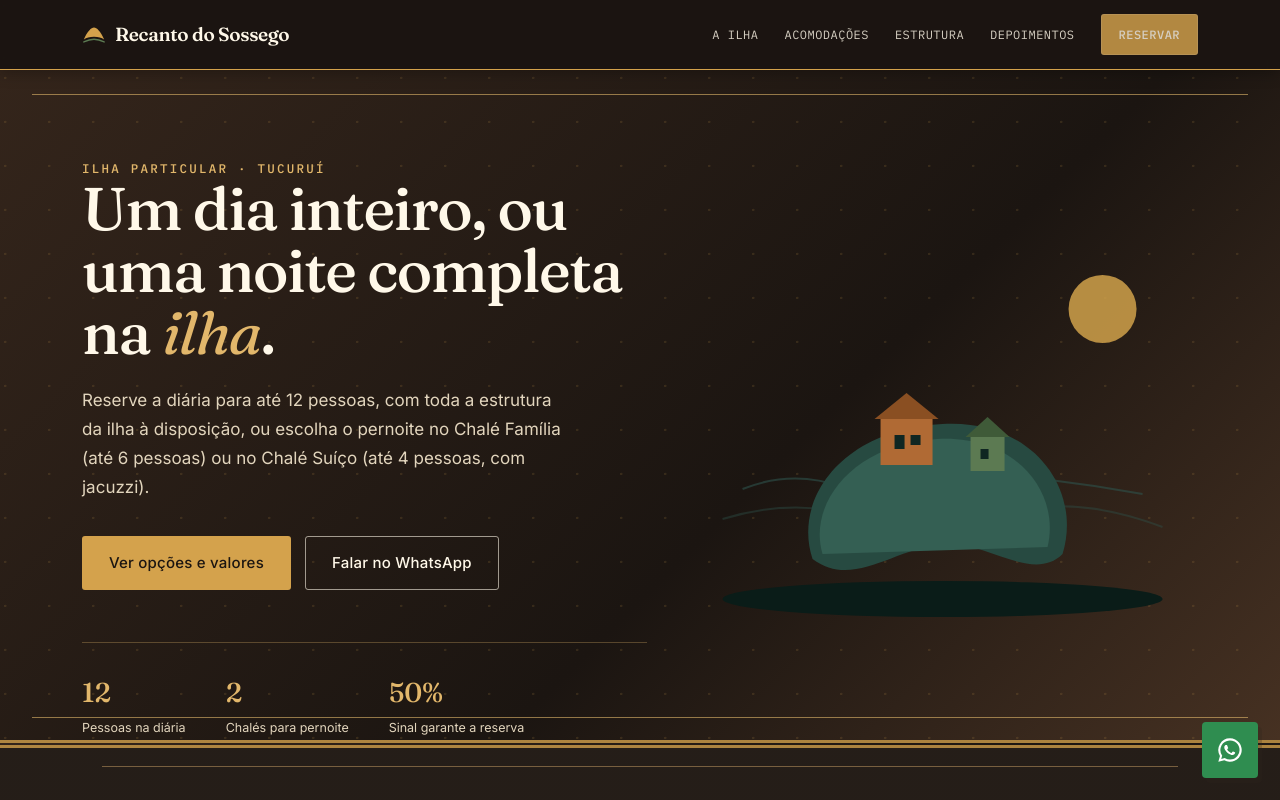
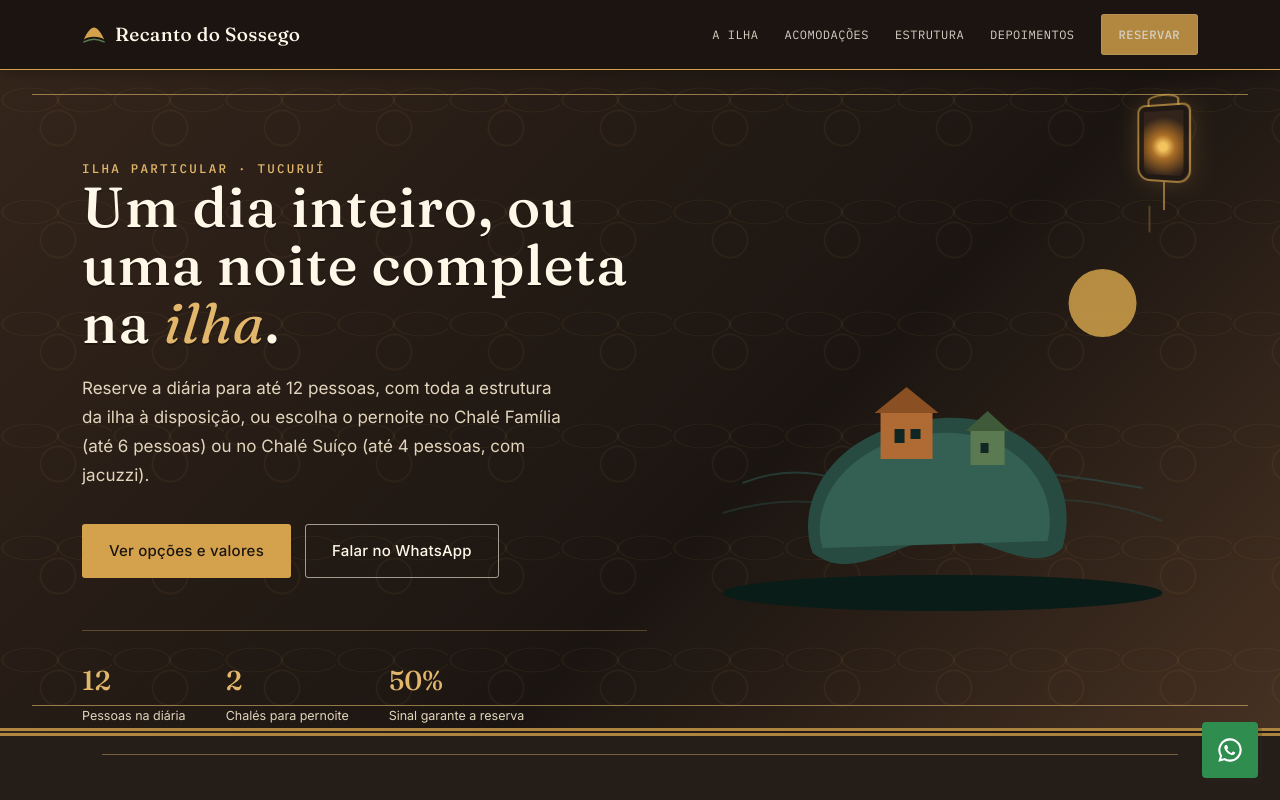
Before and after one commit to fd4ymvtrz5-glitch/recanto-do-sossego, a plain HTML site: page index.html in a window 1280 px wide. Shown: the top 800 px of the page. Drawn offline with Linux system fonts and the light colour scheme; a web font is replaced by a local one.

Commit message:
Refine vintage visual identity
Add western display typography, subtle damask-inspired patterning, and CSS lantern ornaments while preserving the existing reservation experience.

Co-authored-by: Copilot App <223556219+Copilot@users.noreply.github.com>

```diff
--- a/index.html
+++ b/index.html
@@ -7,7 +7,7 @@
 <meta name="description" content="Ilha particular no Lago de Tucuruí. Diária para até 12 pessoas ou pernoite no Chalé Família e no Chalé Suíço. Reserve pelo WhatsApp.">
 <link rel="preconnect" href="https://fonts.googleapis.com">
 <link rel="preconnect" href="https://fonts.gstatic.com" crossorigin>
-<link href="https://fonts.googleapis.com/css2?family=Fraunces:ital,opsz,wght@0,9..144,300;0,9..144,500;0,9..144,600;1,9..144,400;1,9..144,500&family=Inter:wght@400;500;600&family=IBM+Plex+Mono:wght@400;500&display=swap" rel="stylesheet">
+<link href="https://fonts.googleapis.com/css2?family=Fraunces:ital,opsz,wght@0,9..144,300;0,9..144,500;0,9..144,600;1,9..144,400;1,9..144,500&family=Inter:wght@400;500;600&family=IBM+Plex+Mono:wght@400;500&family=Rye&display=swap" rel="stylesheet">
 <style>
   :root{
     --ink:#0F2622;
@@ -618,6 +618,64 @@
   .footer-logo,.footer-links a:hover{color:var(--text-light);}
   .footer-links a,.footer-bottom{color:var(--text-light-dim);}
   @media (max-width:920px){.nav-links{background:var(--ink);border-top-color:var(--gold);}}
+
+  /* Final identity layer: quiet damask geometry, brass rules and a display face
+     reserved for the moments that carry the brand. */
+  :root{--display:'Rye','Fraunces',Georgia,serif;}
+  body:after{
+    content:"";position:fixed;inset:0;z-index:0;pointer-events:none;opacity:.16;
+    background:
+      radial-gradient(ellipse 42px 18px at 25px 25px, transparent 48%, rgba(212,162,76,.22) 50%, transparent 54%),
+      radial-gradient(ellipse 42px 18px at 67px 25px, transparent 48%, rgba(212,162,76,.22) 50%, transparent 54%),
+      radial-gradient(circle at 46px 46px, transparent 0 13px, rgba(212,162,76,.18) 14px 15px, transparent 16px),
+      repeating-linear-gradient(45deg, transparent 0 45px, rgba(212,162,76,.07) 46px 47px, transparent 48px 91px);
+    background-size:92px 92px;
+    mix-blend-mode:screen;
+  }
+  body > *{position:relative;z-index:1;}
+  .wa-float{z-index:200;}
+  h1,h2,h3{font-family:var(--display);font-weight:400;letter-spacing:.015em;}
+  .logo,.footer-logo{font-family:var(--display);font-weight:400;letter-spacing:.02em;}
+  .hero h1{font-size:clamp(2.25rem,4.4vw,3.65rem);text-shadow:0 2px 0 rgba(0,0,0,.3);}
+  .section-head h2,.booking-info h2,.availability-info h2{line-height:1.16;}
+  .section-head:after{content:"✦  ───  ✦";letter-spacing:.18em;font-size:14px;}
+  .hero,.selector,.experiences,footer{
+    background-image:
+      radial-gradient(ellipse 56px 24px at 30px 30px, transparent 47%, rgba(212,162,76,.075) 49%, transparent 53%),
+      radial-gradient(ellipse 56px 24px at 86px 30px, transparent 47%, rgba(212,162,76,.075) 49%, transparent 53%),
+      radial-gradient(circle at 58px 58px, transparent 0 16px, rgba(212,162,76,.06) 17px 18px, transparent 19px),
+      linear-gradient(135deg,#34251b 0%,#1b1511 60%,#463122 100%);
+    background-size:112px 112px,112px 112px,112px 112px,auto;
+  }
+  .selector,.experiences,footer{
+    background-image:
+      radial-gradient(ellipse 56px 24px at 30px 30px, transparent 47%, rgba(212,162,76,.07) 49%, transparent 53%),
+      radial-gradient(ellipse 56px 24px at 86px 30px, transparent 47%, rgba(212,162,76,.07) 49%, transparent 53%),
+      radial-gradient(circle at 58px 58px, transparent 0 16px, rgba(212,162,76,.055) 17px 18px, transparent 19px),
+      var(--ink);
+  }
+  .lantern-ornament{
+    position:absolute;width:54px;height:78px;right:7%;top:48px;
+    border:2px solid rgba(212,162,76,.68);border-radius:8px 8px 13px 13px;
+    background:radial-gradient(circle at 50% 55%,#f3c45e 0 8%,#a86c25 25%,rgba(52,37,27,.92) 62%);
+    box-shadow:0 0 22px rgba(212,162,76,.23), inset 0 0 0 5px rgba(27,21,17,.8);
+    transform:perspective(80px) rotateY(-8deg);
+  }
+  .lantern-ornament:before{
+    content:"";position:absolute;left:9px;right:9px;top:-12px;height:10px;
+    border:2px solid rgba(212,162,76,.68);border-bottom:0;border-radius:50% 50% 0 0;
+  }
+  .lantern-ornament:after{
+    content:"";position:absolute;left:50%;bottom:-30px;width:2px;height:28px;
+    background:rgba(212,162,76,.62);box-shadow:-15px 25px 0 -0.5px rgba(212,162,76,.62);
+  }
+  .hero .lantern-ornament{top:34px;}
+  .booking .lantern-ornament{top:26px;right:4%;transform:scale(.78);}
+  @media (max-width:600px){
+    body:after{opacity:.1;}
+    .hero .lantern-ornament{right:18px;top:26px;transform:scale(.68);}
+    .booking .lantern-ornament{right:14px;top:16px;transform:scale(.58);}
+  }
 </style>
 </head>
 <body>
@@ -642,6 +700,7 @@
 </header>
 
 <section class="hero" id="topo">
+  <span class="lantern-ornament" aria-hidden="true"></span>
   <div class="hero-inner">
     <div>
       <p class="eyebrow on-dark">Ilha particular · Tucuruí</p>
@@ -959,6 +1018,7 @@
 </section>
 
 <section class="booking" id="reservas">
+  <span class="lantern-ornament" aria-hidden="true"></span>
   <div class="wrap booking-grid">
     <div class="booking-info reveal">
       <p class="eyebrow">Reservas</p>
```
